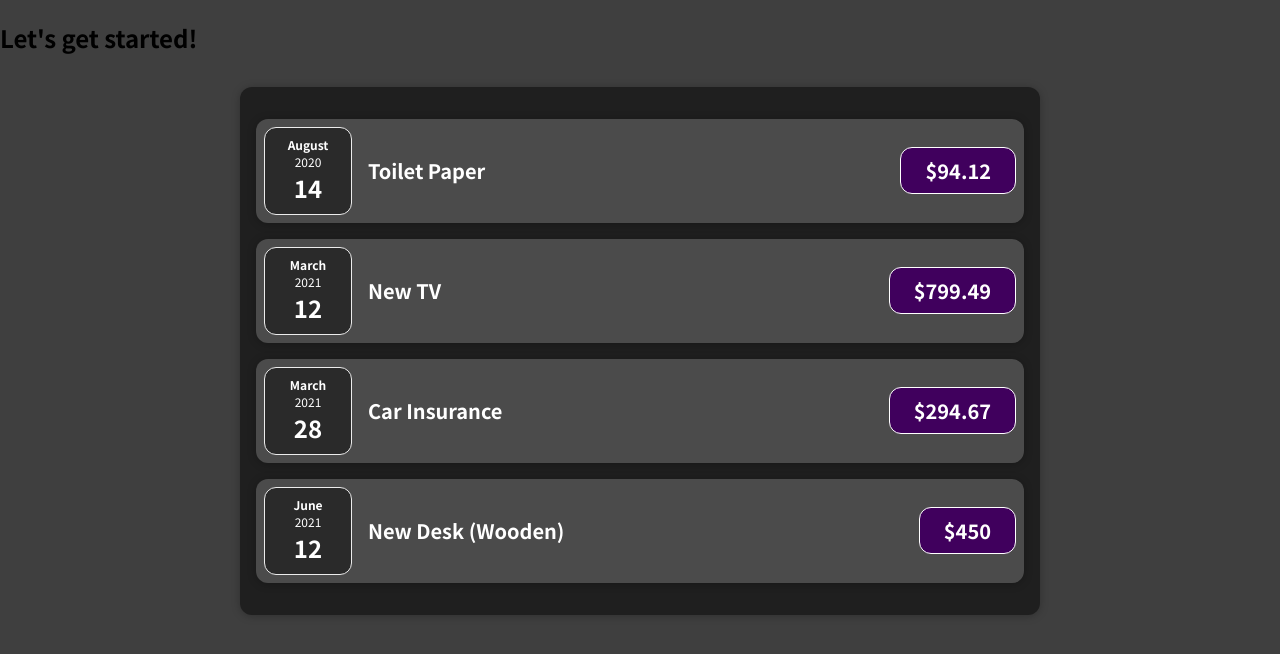
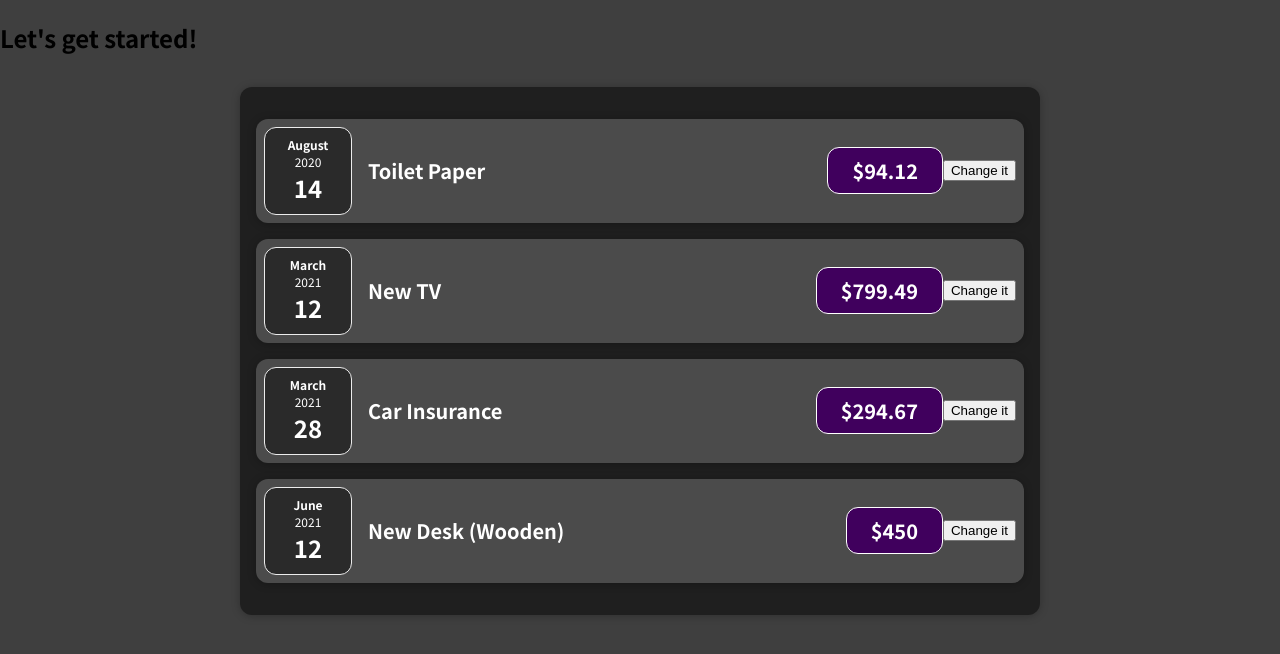
Before and after one commit to onrush1995/Expenses_Tracker, a React (Create React App) app: page / in a window 1280 px wide. Shown: the top 654 px of the page. Built offline with nearby package versions, Linux system fonts and the light colour scheme.

Commit message:
Used hooks as an experiment to change items on the list

```diff
--- a/src/App.js
+++ b/src/App.js
@@ -1,6 +1,6 @@
 import Expenses from './components/Expenses/Expenses';
 
-function App() {
+const App = () => {
   const expenses = [
     {
       id: 'e1',
--- a/src/components/Expenses/ExpenseItem.js
+++ b/src/components/Expenses/ExpenseItem.js
@@ -1,15 +1,28 @@
+import React, { useState } from 'react';
+
 import ExpenseDate from './ExpenseDate';
+import Card from '../UI/Card';
 import './ExpenseItem.css';
-import Card from '../UI/Card';
 
-function ExpenseItem(props) {
+const ExpenseItem = (props) => {
+  // function clickHandler() {}
+  const [title, setTitle] = useState(props.title);
+  console.log("expenses by React");
+
+  const clickHandler = () => {
+    setTitle("worked!");
+    console.log(title);
+  };
+
+
   return (
     <Card className='expense-item'>
       <ExpenseDate date={props.date} />
       <div className='expense-item__description'>
-        <h2>{props.title}</h2>
+        <h2>{title}</h2>
         <div className='expense-item__price'>${props.amount}</div>
       </div>
+      <button onClick={clickHandler}>Change it</button>
     </Card>
   );
 }
```
Also changed, not shown: 1 other file (tests, documents, lock files or other folders).
